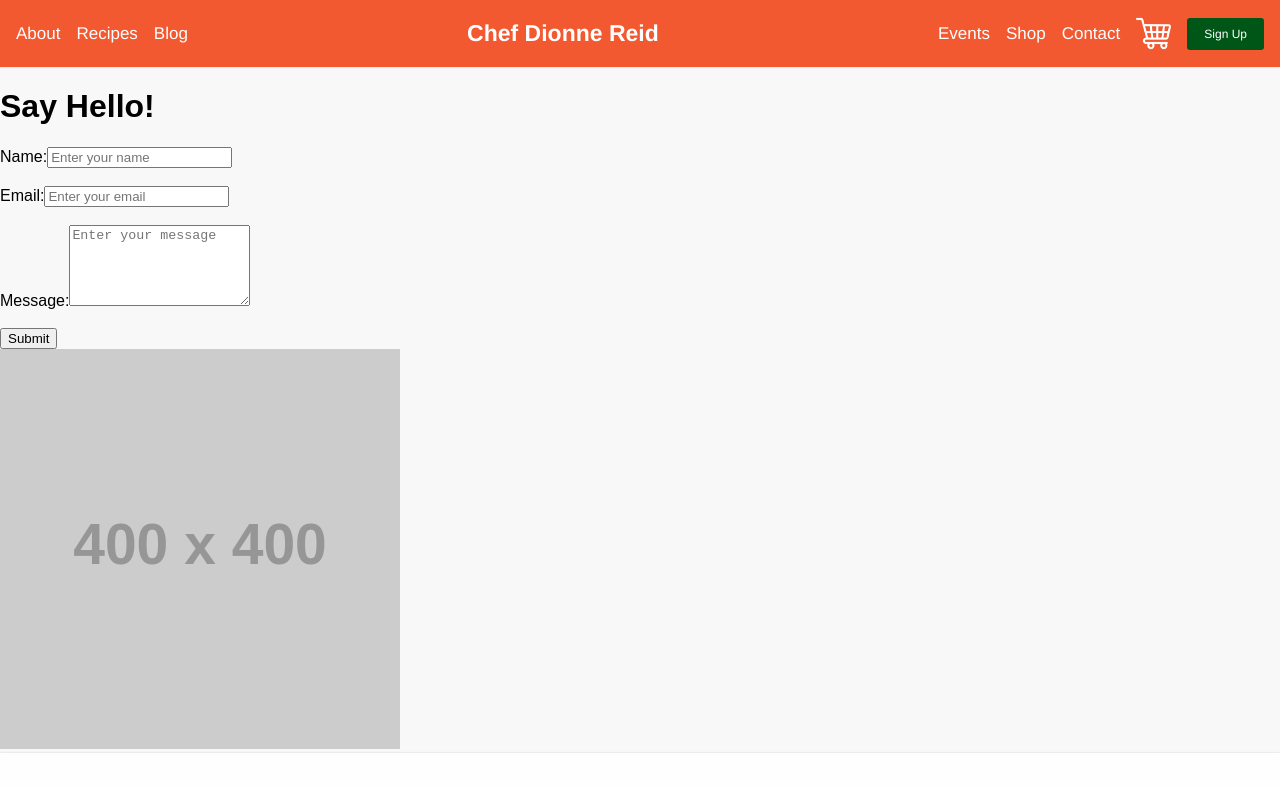
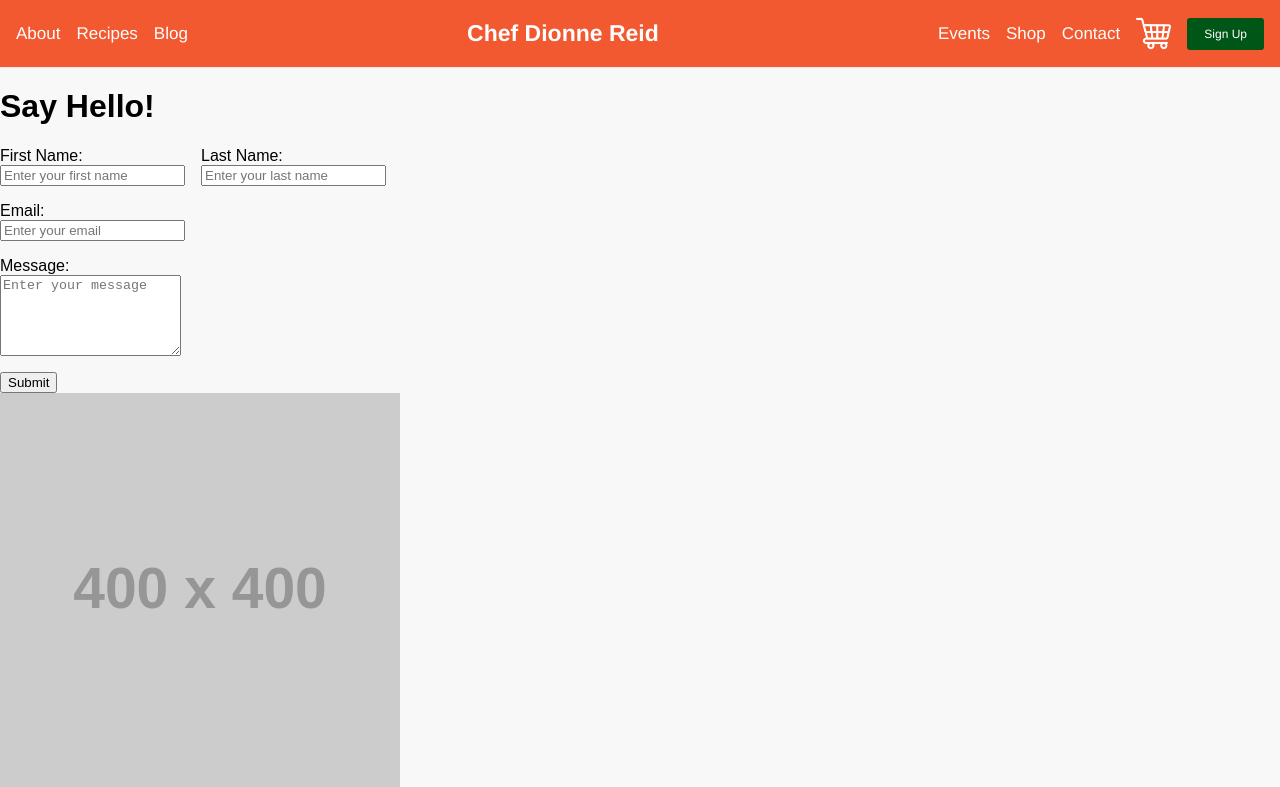
Before and after one commit to amrkv526/chef-portfolio, a React (Create React App) app: page /contact in a window 1280 px wide. Shown: the top 787 px of the page. Built offline with nearby package versions, Linux system fonts and the light colour scheme; the HTML template or start-up script is replaced by a standard one.

Commit message:
turned contact form into a component, updated sign up and contact pages

```diff
--- a/src/components/contactForm.js
+++ b/src/components/contactForm.js
@@ -0,0 +1,60 @@
+import React from 'react';
+
+function ContactForm({ includeMessage }) {
+  return (
+    <form className="signup-form">
+      <div className="input-row">
+        <div className="input-group">
+          <label htmlFor="firstName">First Name:</label>
+          <input
+            id="firstName"
+            type="text"
+            name="firstName"
+            className="container small-container"
+            placeholder="Enter your first name"
+            required
+          />
+        </div>
+        <div className="input-group">
+          <label htmlFor="lastName">Last Name:</label>
+          <input
+            id="lastName"
+            type="text"
+            name="lastName"
+            className="container small-container"
+            placeholder="Enter your last name"
+            required
+          />
+        </div>
+      </div>
+      <div className="input-group">
+        <label htmlFor="email">Email:</label>
+        <input
+          id="email"
+          type="email"
+          name="email"
+          className="container"
+          placeholder="Enter your email"
+          required
+        />
+      </div>
+      {includeMessage && (
+        <div className="input-group">
+          <label htmlFor="message">Message:</label>
+          <textarea
+            id="message"
+            name="message"
+            placeholder="Enter your message"
+            rows="5"
+            required
+          ></textarea>
+        </div>
+      )}
+      <button type="submit" className="button">
+        <span className="subscribe">{includeMessage ? 'Submit' : 'Sign Up'}</span>
+      </button>
+    </form>
+  );
+}
+
+export default ContactForm;
--- a/src/pages/contact.js
+++ b/src/pages/contact.js
@@ -1,46 +1,12 @@
 import React from 'react';
+import ContactForm from '../components/contactForm';
 
 function Contact() {
   return (
     <div>
       <h1>Say Hello!</h1>
       <div>
-        <form>
-          <div>
-            <label htmlFor="name">Name:</label>
-            <input
-              type="text"
-              id="name"
-              name="name"
-              placeholder="Enter your name"
-              required
-            />
-          </div>
-          <br />
-          <div>
-            <label htmlFor="email">Email:</label>
-            <input
-              type="email"
-              id="email"
-              name="email"
-              placeholder="Enter your email"
-              required
-            />
-          </div>
-          <br />
-          <div>
-            <label htmlFor="message">Message:</label>
-            <textarea
-              id="message"
-              name="message"
-              placeholder="Enter your message"
-              rows="5"
-              required
-            ></textarea>
-          </div>
-          <br />
-          <button type="submit">Submit</button>
-        </form>
+        <ContactForm includeMessage={true} />
       </div>
       <div>
         <img
--- a/src/pages/signup.js
+++ b/src/pages/signup.js
@@ -1,50 +1,12 @@
 import React from 'react';
+import ContactForm from '../components/contactForm';
 
 function SignUp() {
   return (
     <div className="signup-container">
-    <h1 className="label ABOUT">Sign Up</h1>
+      <h1 className="label ABOUT">Sign Up</h1>
       <h2 className="label">Enter your details below:</h2>
-      <form className="signup-form">
-        <div className="input-row">
-          <div className="input-group">
-            <label htmlFor="firstName">First Name:</label>
-            <input
-              id="firstName"
-              type="text"
-              name="firstName"
-              className="container small-container"
-              placeholder="Enter your first name"
-              required
-            />
-          </div>
-          <div className="input-group">
-            <label htmlFor="lastName">Last Name:</label>
-            <input
-              id="lastName"
-              type="text"
-              name="lastName"
-              className="container small-container"
-              placeholder="Enter your last name"
-              required
-            />
-          </div>
-        </div>
-        <div className="input-group">
-          <label htmlFor="email">Email:</label>
-          <input
-            id="email"
-            type="email"
-            name="email"
-            className="container"
-            placeholder="Enter your email"
-            required
-          />
-        </div>
-        <button type="submit" className="button">
-          <span className="subscribe">Sign Up</span>
-        </button>
-      </form>
+      <ContactForm />
     </div>
   );
 }
```
